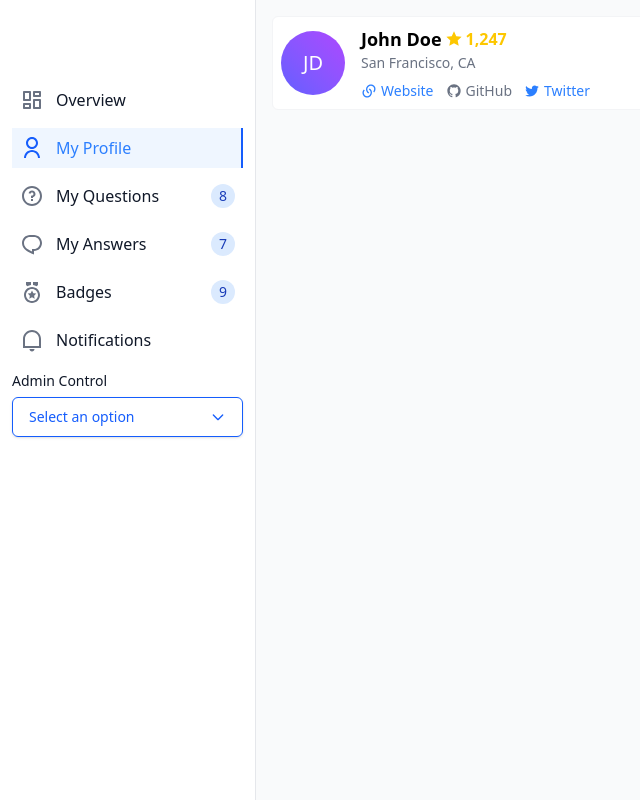
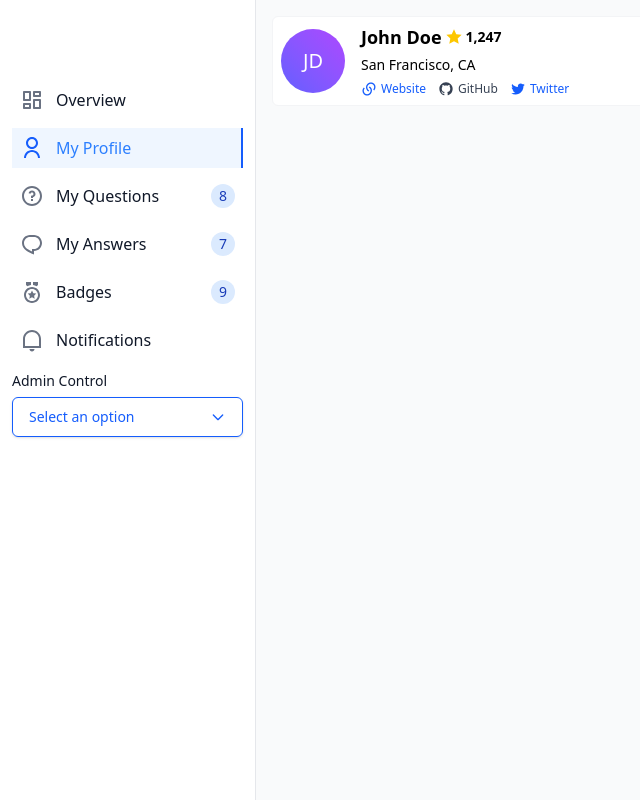
Before and after one commit to Zack-Pro-Ver/Knowledge-Sharing-Portal, a React (Vite) app: page /my-profile in a window 1280 px wide. Shown: the whole page, without its empty margins (0-640 px from the left). Built offline with nearby package versions, Linux system fonts and the light colour scheme.

Commit message:
Improved my profile card code using typography, link and stack elements

```diff
--- a/src/components/MyProfileCard/index.tsx
+++ b/src/components/MyProfileCard/index.tsx
@@ -1,4 +1,7 @@
 import Avatar from '../../elements/Avatar';
+import Stack from '../../elements/Stack';
+import Typography from '../../elements/Typography';
+import Link from '../../elements/Link';
 import {
   RiStarFill,
   RiLinksFill,
@@ -8,39 +11,51 @@ import {
 
 const MyProfileCard = () => {
   return (
-    <div className="flex items-center p-2 bg-white border border-gray-100 rounded-md ">
+    <Stack direction="row" spacing={4} alignItems="center" className="p-2 bg-white border border-gray-100 rounded-md">
       <Avatar
         size="large"
         variant="circular"
-        className="bg-gradient-to-tr  from-indigo-500 to-purple-500 text-white font-bold text-xl flex items-center justify-center"
+        className="bg-gradient-to-tr from-indigo-500 to-purple-500 text-white font-bold text-xl flex items-center justify-center"
       >
         JD
       </Avatar>
-      <div className="ml-4 flex-1">
-        <div className="flex items-center">
-          <span className="font-semibold text-lg">John Doe</span>
-          <span className="flex items-center ml-1 text-yellow-400 font-semibold text-base">
-            <RiStarFill className="w-4 h-4 mr-1" />
-            1,247
-          </span>
-        </div>
-        <div className=" text-sm text-gray-500 mb-2">San Francisco, CA</div>
-        <div className="flex space-x-3">
-          <a href="#" className="text-blue-500 hover:underline text-sm flex items-center">
-            <RiLinksFill className="mr-1 w-4 h-4" />
-            Website
-          </a>
-          <a href="#" className="hover:underline text-gray-500 text-sm flex items-center">
-            <RiGithubFill className="mr-1 w-4 h-4" />
-            GitHub
-          </a>
-          <a href="#" className="text-blue-500 hover:underline text-sm flex items-center">
-            <RiTwitterFill className="mr-1 w-4 h-4" />
-            Twitter
-          </a>
-        </div>
-      </div>
-    </div>
+      <Stack direction="column" spacing={1} className="flex-1">
+        <Stack direction="row" spacing={1} alignItems="center">
+          <Typography variant="h6" component="span" fontWeight="semibold">
+            John Doe
+          </Typography>
+          <Stack direction="row" spacing={1} alignItems="center">
+            <RiStarFill className="w-4 h-4 text-yellow-400" />
+            <Typography variant="body2" fontWeight="semibold" color="textPrimary">
+              1,247
+            </Typography>
+          </Stack>
+        </Stack>
+        <Typography variant="body2" color="textSecondary">
+          San Francisco, CA
+        </Typography>
+        <Stack direction="row" spacing={3}>
+          <Link href="#" variant="primary" size="small" underline="hover">
+            <Stack direction="row" spacing={1} alignItems="center">
+              <RiLinksFill className="w-4 h-4" />
+              <span>Website</span>
+            </Stack>
+          </Link>
+          <Link href="#" variant="default" size="small" underline="hover">
+            <Stack direction="row" spacing={1} alignItems="center">
+              <RiGithubFill className="w-4 h-4" />
+              <span>GitHub</span>
+            </Stack>
+          </Link>
+          <Link href="#" variant="primary" size="small" underline="hover">
+            <Stack direction="row" spacing={1} alignItems="center">
+              <RiTwitterFill className="w-4 h-4" />
+              <span>Twitter</span>
+            </Stack>
+          </Link>
+        </Stack>
+      </Stack>
+    </Stack>
   );
 };
 
```
